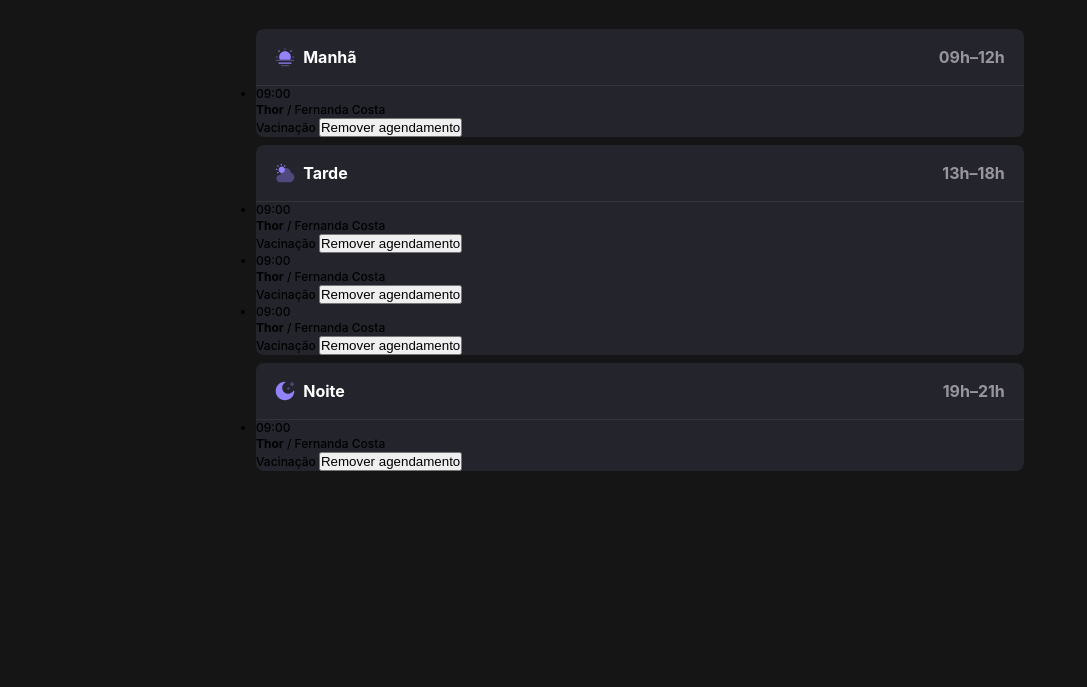
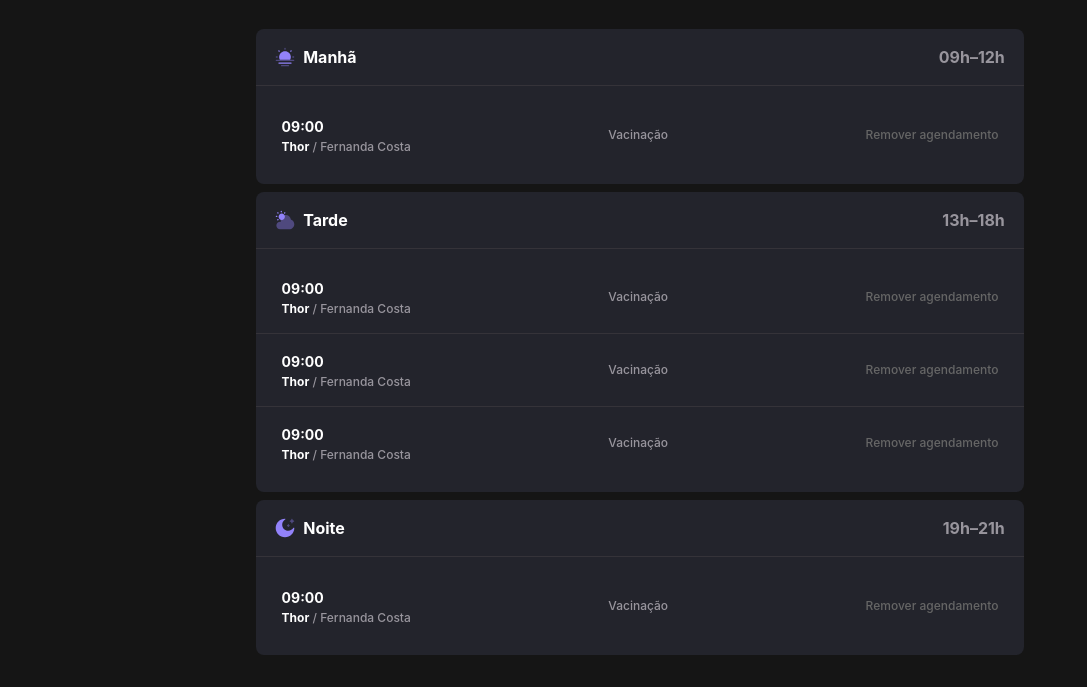
Before and after one commit to LuizGuimaraesz/Agendamento-petshop, a plain HTML site: page index.html in a window 1280 px wide. Shown: the part 143-830 px from the top of the page, without its empty margins (0-1087 px from the left). Before the commit the page ends 800 px from the top, so only its background shows below. Drawn offline with Linux system fonts and the light colour scheme.

Commit message:
Styling the schedules list

```diff
--- a/src/styles/schedules.css
+++ b/src/styles/schedules.css
@@ -80,3 +80,52 @@ h1 {
   align-items: center;
   gap: 0.5rem;
 }
+
+.schedule-hour {
+  font: var(--label-medium);
+  color: var(--content-primary);
+}
+
+.schedule-client strong {
+  font: var(--label-small);
+  color: var(--content-primary);
+}
+
+.schedule-client span {
+  font: var(--paragraph-small);
+  color: var(--content-secondary);
+}
+
+.schedule-service {
+  font: var(--paragraph-small);
+  color: var(--content-secondary);
+}
+
+.schedule-remove {
+  font: var(--paragraph-small);
+  color: var(--content-tertiary);
+  background: none;
+  border: none;
+  cursor: pointer;
+}
+
+.schedule-list {
+  list-style: none;
+}
+
+.schedule-item {
+  display: flex;
+  justify-content: space-between;
+  align-items: center;
+  padding: 1rem 1.6rem;
+  border-bottom: 0.5px solid var(--border-divisor);
+}
+
+.schedule-item:first-child {
+  padding-top: 1.8rem;
+}
+
+.schedule-item:last-child {
+  border-bottom: none;
+  padding-bottom: 1.8rem;
+}
```
